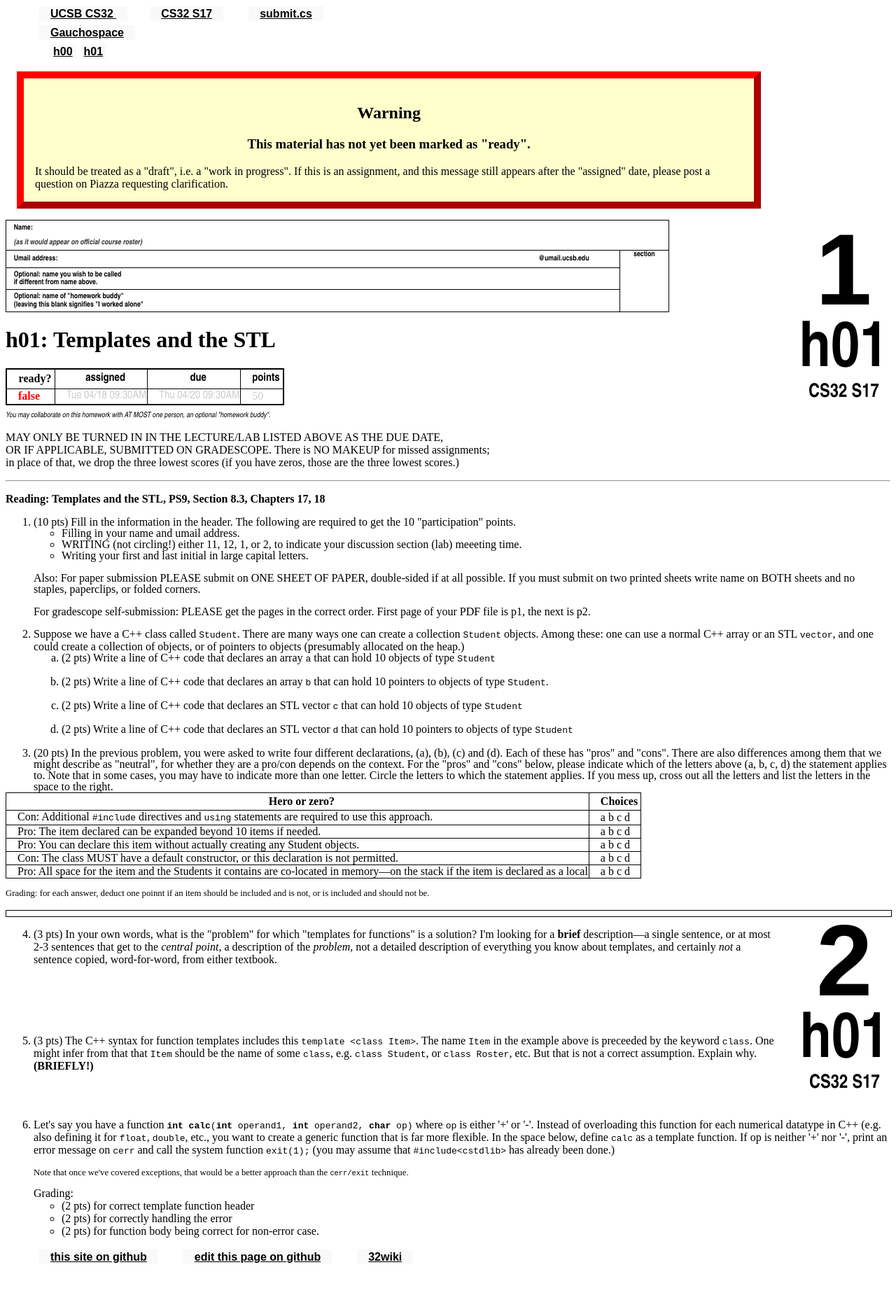
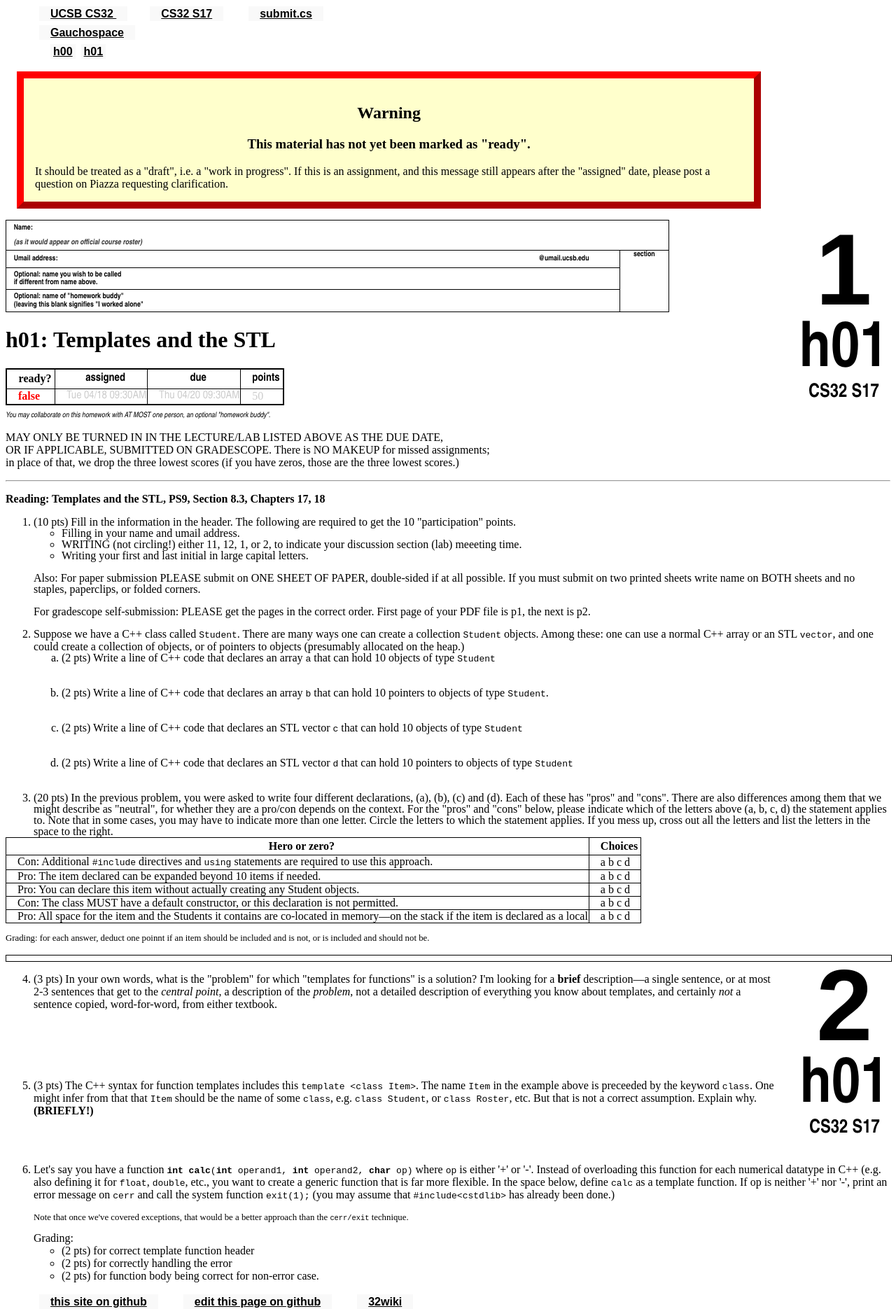
Before and after one commit to ucsb-cs32-s17/ucsb-cs32-s17.github.io, a Jekyll site: the page built from _hwk/h01.md, in a window 1280 px wide. Shown: the whole page at 70% size. Built offline with Jekyll 4.4.1, drawn with Linux system fonts in a browser that asks for light colours; before the commit the page ends 1816 px from its top, so only the background shows below that.

```diff
--- a/_hwk/h01.md
+++ b/_hwk/h01.md
@@ -32,10 +32,10 @@ https://ucsb-cs32-s17.github.io/hwk/h01/
 
 <li>Suppose we have a C++ class called <code>Student</code>. There are many ways one can create a collection <code>Student</code> objects.  Among these: one can use a normal C++ array or an STL <code>vector</code>, and one could create a collection of objects, or of pointers to objects (presumably allocated on the heap.)
 <ol style='a'>
- <li>(2 pts) Write a line of C++ code that declares an array <code>a</code> that can hold 10 objects of type <code>Student</code><br /><br /></li>
- <li>(2 pts) Write a line of C++ code that declares an array <code>b</code> that can hold 10 pointers to objects of type <code>Student</code>.<br /><br /></li>
- <li>(2 pts) Write a line of C++ code that declares an STL vector <code>c</code> that can hold 10 objects of type <code>Student</code> <br /><br /></li>
- <li>(2 pts) Write a line of C++ code that declares an STL vector <code>d</code> that can hold 10 pointers to objects of type <code>Student</code> <br /><br /></li>
+ <li>(2 pts) Write a line of C++ code that declares an array <code>a</code> that can hold 10 objects of type <code>Student</code><br /><br /><br /></li>
+ <li>(2 pts) Write a line of C++ code that declares an array <code>b</code> that can hold 10 pointers to objects of type <code>Student</code>.<br /><br /><br /></li>
+ <li>(2 pts) Write a line of C++ code that declares an STL vector <code>c</code> that can hold 10 objects of type <code>Student</code> <br /><br /><br /></li>
+ <li>(2 pts) Write a line of C++ code that declares an STL vector <code>d</code> that can hold 10 pointers to objects of type <code>Student</code> <br /><br /><br /></li>
 </ol>
 </li>
 
```
